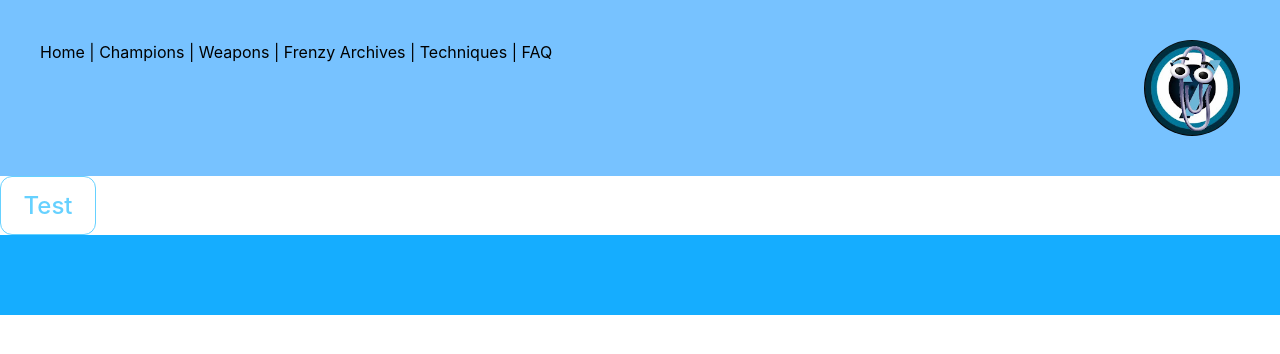
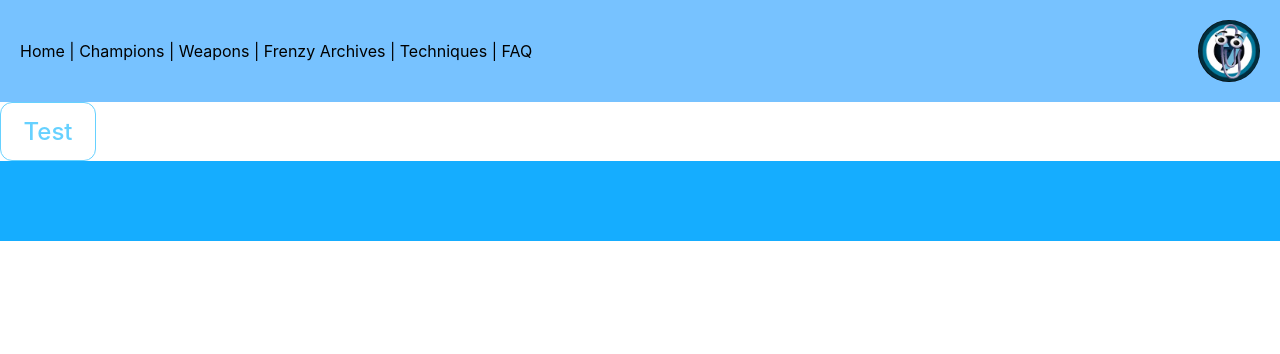
Before and after one commit to Yooli8537/FrenzySite, a plain HTML site: page index.html in a window 1280 px wide. Drawn offline with Linux system fonts and the light colour scheme.

Commit message:
homepage v1.0.3

```diff
--- a/css/style.css
+++ b/css/style.css
@@ -4,10 +4,11 @@
 header {
     background-color: rgb(119, 194, 255);
     color: rgb(0, 0, 0);
-    padding: 40px;
+    padding: 20px;
     display: flex;
     flex-direction: row;
     justify-content: space-between;
+    align-items: center;
     font-size: medium;
 }
 
@@ -33,6 +34,6 @@ a {
 
 .logo_circle {
     border-radius: 50%;
-    width: 8%;
-    height: 8%;
+    width: 5%;
+    height: 5%;
 }
--- a/index.html
+++ b/index.html
@@ -11,7 +11,7 @@
 
 <header>
     <nav>
-        <a href="#">Home</a> &nbsp;|&nbsp;
+        <a href="index.html">Home</a> &nbsp;|&nbsp;
         <a href="#">Champions</a> &nbsp;|&nbsp;
         <a href="#">Weapons</a> &nbsp;|&nbsp;
         <a href="#">Frenzy Archives</a> &nbsp;|&nbsp; <!-- /*  (Patch Notes, Community Stuff, Dev Log) */ -->
```
